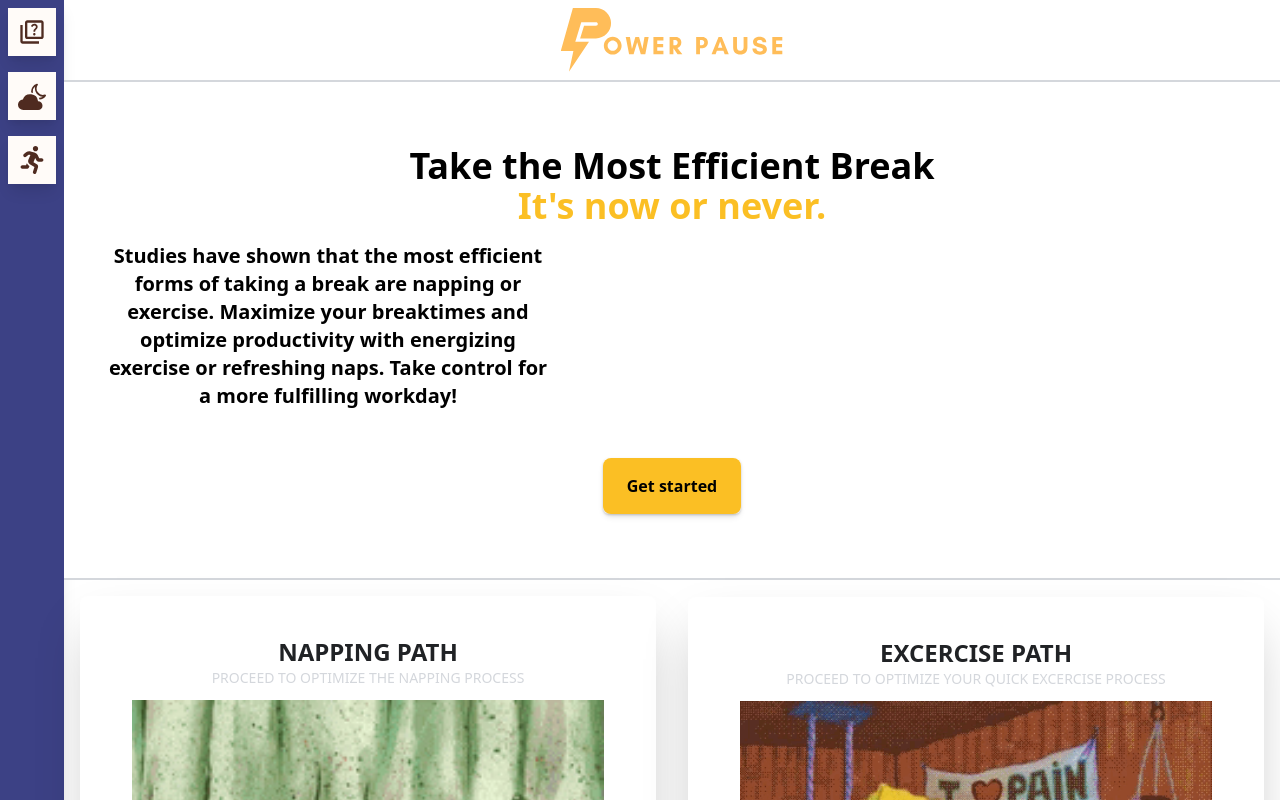
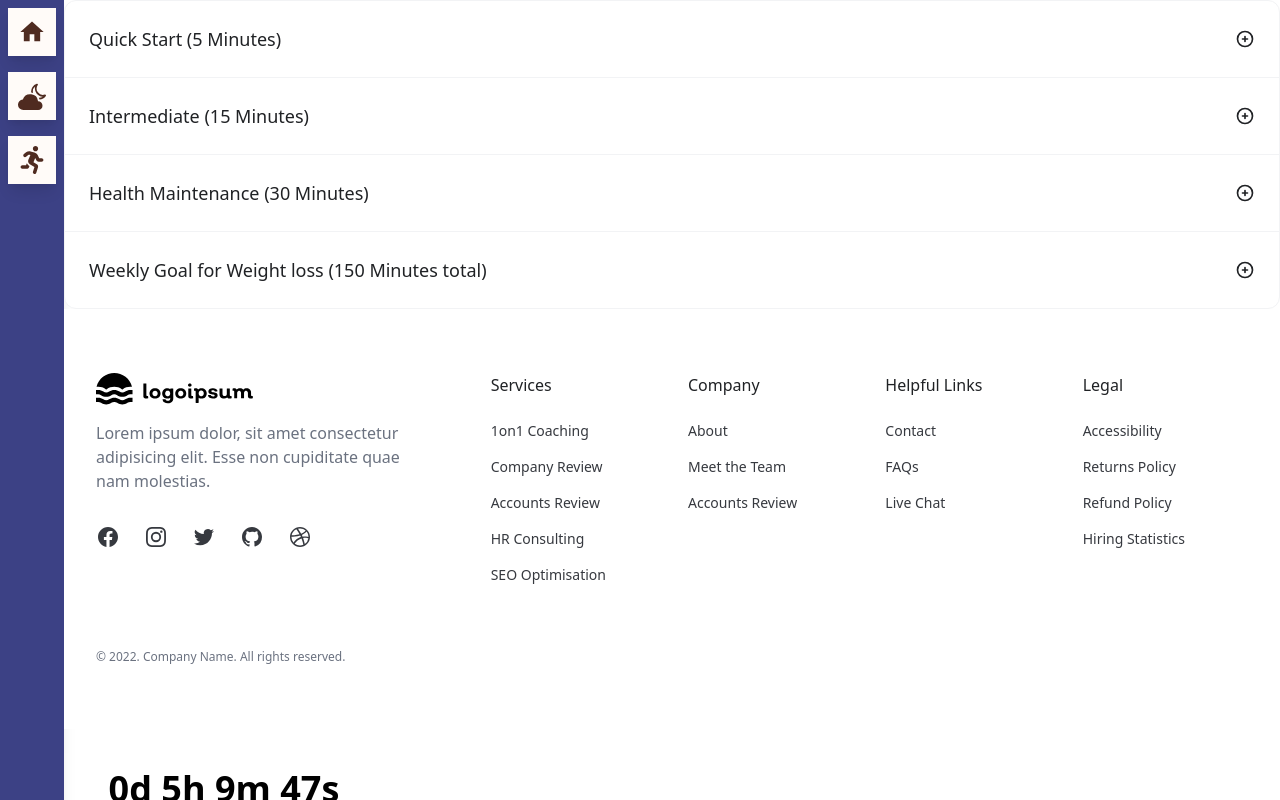
Before and after one commit to 4rcher0116/powerPause, a React (Create React App) app: page / in a window 1280 px wide. Shown: the top 800 px of the page. Built offline with nearby package versions, Linux system fonts and the light colour scheme.

Commit message:
revised workout videos and completely reformed filtering for more accurate results

```diff
--- a/src/App.js
+++ b/src/App.js
@@ -22,7 +22,7 @@ function App() {
           {/* <Route path="/exercise-page" element={<ExercisePage />} /> */}
           <Route path ="/exercise-page" element={<WorkoutVideos />} />
           <Route path ="/napping-page" element={<Napping />} />
-          <Route path="/" element={<Title />} />
+          <Route path="/" element={<CompTester />} />
         </Routes>
       </div>
     </Router>
--- /dev/null
+++ b/src/components/ExcerciseDurations.jsx
@@ -0,0 +1,125 @@
+import React from 'react';
+
+const ExcerciseDuration = () => {
+  const dataArray = [
+    {
+      id: 1,
+      title: 'Quick Start (5 Minutes)',
+      content: 'just 4.5 minutes per day of vigorous-intensity physical activity performed in 1-minute bursts were associated with up to 32% lower risk of cancer.',
+    },
+    {
+      id: 2,
+      title: 'Intermediate (15 Minutes)',
+      content: 'Just 15 minutes of aerobic exercise improves cardiovascular fitness, boosts metabolism, enhances mood, and increases energy levels, making it a time-efficient and effective way to maintain overall well-being.',
+    },
+    {
+      id: 3,
+      title: 'Health Maintenance (30 Minutes)',
+      content: '30 minutes of exercise daily aids weight maintenance by burning calories, boosting metabolism, and preserving muscle mass. ',
+    },
+    // Add more items as needed
+    {
+        id: 4,
+        title: 'Weekly Goal for Weight loss (150 Minutes total)',
+        content: '30 minutes of exercise daily aids weight maintenance by burning calories, boosting metabolism, and preserving muscle mass. ',
+      },
+  ];
+
+  // const renderItems = () => {
+  //   return dataArray.map((item) => (
+  //     <details key={item.id} className="group p-6 [&_summary::-webkit-details-marker]:hidden w-full">
+  //       <summary className="flex cursor-pointer items-center justify-between gap-1.5 text-gray-900">
+  //         <h2 className="text-lg font-medium">{item.title}</h2>
+  //         <span className="relative h-5 w-5 shrink-0">
+  //           <svg
+  //             xmlns="http://www.w3.org/2000/svg"
+  //             className="absolute inset-0 h-5 w-5 opacity-100 group-open:opacity-0"
+  //             fill="none"
+  //             viewBox="0 0 24 24"
+  //             stroke="currentColor"
+  //             strokeWidth="2"
+  //           >
+  //             <path
+  //               strokeLinecap="round"
+  //               strokeLinejoin="round"
+  //               d="M12 9v3m0 0v3m0-3h3m-3 0H9m12 0a9 9 0 11-18 0 9 9 0 0118 0z"
+  //             />
+  //           </svg>
+
+  //           <svg
+  //             xmlns="http://www.w3.org/2000/svg"
+  //             className="absolute inset-0 h-5 w-5 opacity-0 group-open:opacity-100"
+  //             fill="none"
+  //             viewBox="0 0 24 24"
+  //             stroke="currentColor"
+  //             strokeWidth="2"
+  //           >
+  //             <path
+  //               strokeLinecap="round"
+  //               strokeLinejoin="round"
+  //               d="M15 12H9m12 0a9 9 0 11-18 0 9 9 0 0118 0z"
+  //             />
+  //           </svg>
+  //         </span>
+  //       </summary>
+
+  //       <p className="mt-4 leading-relaxed text-gray-700">{item.content}</p>
+  //     </details>
+  //   ));
+  // };
+
+  const renderItems = () => {
+    return dataArray.map((item) => (
+      <details
+        key={item.id}
+        className="group p-6 [&_summary::-webkit-details-marker]:hidden w-full"
+        open={false} // Initially set to closed
+      >
+        <summary className="flex cursor-pointer items-center justify-between gap-1.5 text-gray-900">
+          <h2 className="text-lg font-medium">{item.title}</h2>
+          <span className="relative h-5 w-5 shrink-0">
+          <svg
+              xmlns="http://www.w3.org/2000/svg"
+              className="absolute inset-0 h-5 w-5 opacity-100 group-open:opacity-0"
+              fill="none"
+              viewBox="0 0 24 24"
+              stroke="currentColor"
+              strokeWidth="2"
+            >
+              <path
+                strokeLinecap="round"
+                strokeLinejoin="round"
+                d="M12 9v3m0 0v3m0-3h3m-3 0H9m12 0a9 9 0 11-18 0 9 9 0 0118 0z"
+              />
+            </svg>
+
+            <svg
+              xmlns="http://www.w3.org/2000/svg"
+              className="absolute inset-0 h-5 w-5 opacity-0 group-open:opacity-100"
+              fill="none"
+              viewBox="0 0 24 24"
+              stroke="currentColor"
+              strokeWidth="2"
+            >
+              <path
+                strokeLinecap="round"
+                strokeLinejoin="round"
+                d="M15 12H9m12 0a9 9 0 11-18 0 9 9 0 0118 0z"
+              />
+            </svg>
+          </span>
+        </summary>
+
+        <p className="mt-4 leading-relaxed text-gray-700">{item.content}</p>
+      </details>
+    ));
+  };
+
+  return (
+    <div className="divide-y divide-gray-100 rounded-xl border border-gray-100 bg-white">
+      {renderItems()}
+    </div>
+  );
+};
+
+export default ExcerciseDuration;
--- a/src/components/sidebar.js
+++ b/src/components/sidebar.js
@@ -1,22 +1,37 @@
 import React from "react";
 import { BsFillCloudMoonFill } from "react-icons/bs";
 import { FaRunning } from "react-icons/fa";
-import { MdOutlineQuiz } from "react-icons/md";
+import { MdHome } from "react-icons/md";
+import { useNavigate } from "react-router-dom";
+
 
 const Sidebar = () => {
+
     return (
         <div className=" top-0 left-0 h-full w-16 m-0 flex flex-col bg-secondary text-white shadow-lg">
-            <SideBarIcon icon ={<MdOutlineQuiz size="28"/>} />
-            <SideBarIcon icon = {<BsFillCloudMoonFill size="28"/>} />
-            <SideBarIcon icon = {<FaRunning size="28"/>} />
+            <SideBarIcon icon ={<MdHome size="28"/>} redirectURL = "/" />
+            <SideBarIcon icon = {<BsFillCloudMoonFill size="28"/>} redirectURL = "/napping-page" />
+            <SideBarIcon icon = {<FaRunning size="28"/>} redirectURL = "/exercise-page"/>
         </div>
     );
 };
 
-const SideBarIcon = ({  icon  }) =>(
-    <div className="sidebar-icon">
+const SideBarIcon = ({ icon, redirectURL }) => {
+    const navigate = useNavigate();
+
+    const handleClick = () => {
+      if (redirectURL) {
+        navigate(redirectURL);
+      }
+    };
+
+    return (
+      <div className="sidebar-icon" onClick={handleClick}>
         {icon}
-    </div>
-);
+      </div>
+    );
+  };
+
+
 
 export default Sidebar;
--- a/src/screens/CompTester.jsx
+++ b/src/screens/CompTester.jsx
@@ -2,12 +2,14 @@ import React from 'react';
 import NapCarousel from '../components/NapPaths/NapCarousel';
 import Footer from '../components/Footer';
 import Timer from '../components/timer';
+import ExerciseDuration from '../components/ExcerciseDurations';
 
 
 const CompTester = () => {
   return (
     <div className='flex flex-col w-full'>
-        <NapCarousel />
+        {/* <NapCarousel /> */}
+        <ExerciseDuration />
         <Footer />
         <Timer hour={23} minute={59} />
     </div>
--- a/src/screens/Workout1Pathway.jsx
+++ b/src/screens/Workout1Pathway.jsx
@@ -1,26 +1,24 @@
 import React, { useState } from "react";
 import axios from "axios";
+import ExcerciseDuration from "../components/ExcerciseDurations";
 
 const WorkoutVideos = () => {
   const [duration, setDuration] = useState("");
   const [videos, setVideos] = useState([]);
 
-  const handleDurationChange = (event) => {
-    setDuration(event.target.value);
-  };
 
+  // ... (component logic remains the same)
   const fetchWorkoutVideos = async () => {
     try {
       const response = await axios.get(
         "https://www.googleapis.com/youtube/v3/search",
         {
           params: {
-            key: "",
-            q: "at home workout",
+            key: "AIzaSyDNhdKnyML_xkajoBrNbt1ZaFfk34wWHLg",
+            q:  `${duration} minute at home workout`,
             type: "video",
             part: "snippet",
-            videoDuration: `PT${duration}M`, // PT indicates duration format, M indicates minutes
-            maxResults: 10, // You can change the number of results here
+            maxResults: 20, // You can change the number of results here
           },
         }
       );
@@ -31,10 +29,17 @@ const WorkoutVideos = () => {
     }
   };
 
+
+
+  const handleDurationChange = (event) => {
+    setDuration(event.target.value);
+  };
+
   const handleSubmit = (event) => {
     event.preventDefault();
     fetchWorkoutVideos();
   };
+
 
   return (
     <div className="container mx-auto mt-8">
@@ -56,6 +61,7 @@ const WorkoutVideos = () => {
           Search
         </button>
       </form>
+
       <div className="grid grid-cols-1 md:grid-cols-2 lg:grid-cols-3 gap-4">
         {videos.map((video) => (
           <div key={video.id.videoId} className="bg-white rounded-lg p-4 shadow-md">
@@ -72,6 +78,8 @@ const WorkoutVideos = () => {
           </div>
         ))}
       </div>
+
+      <ExcerciseDuration />
     </div>
   );
 };
```
